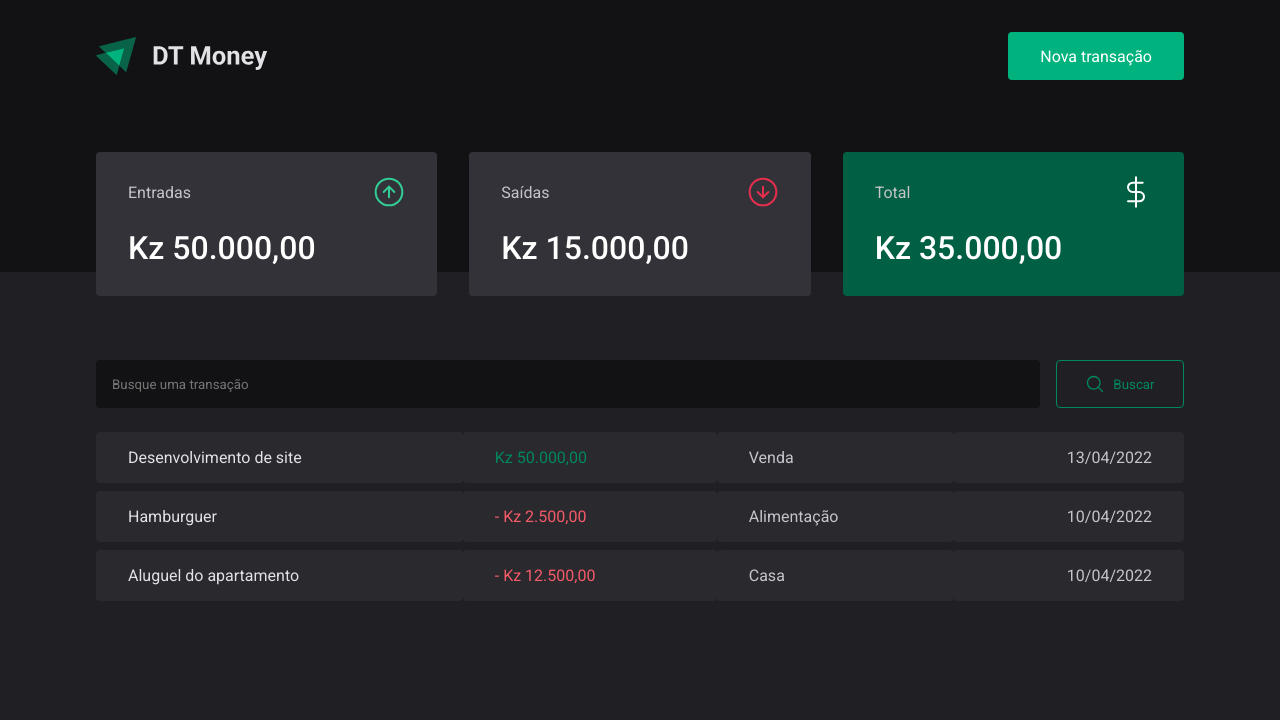
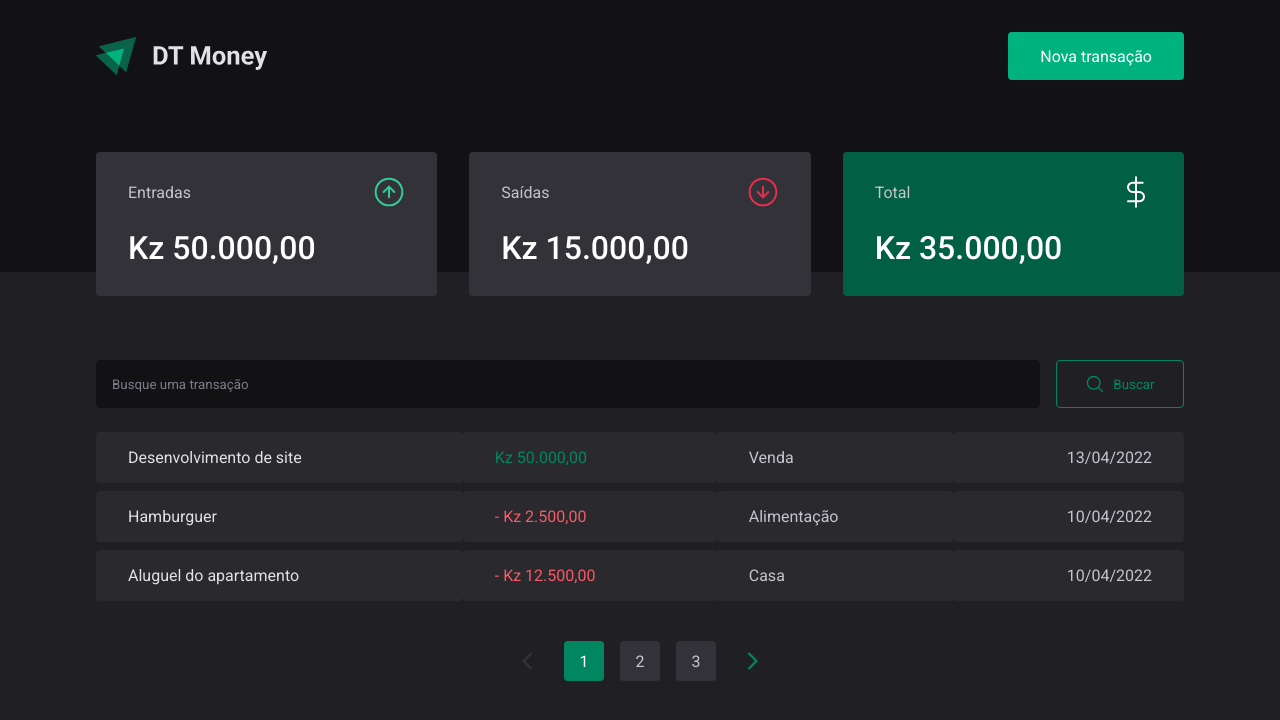
Before and after one commit to aristidesquetajr/dtmoney, a React (Vite) app: page / in a window 1280 px wide. Shown: the top 720 px of the page. Built offline with nearby package versions, Linux system fonts and the light colour scheme.

Commit message:
feat: added component of Pagination

```diff
--- a/src/components/Dashboard/index.tsx
+++ b/src/components/Dashboard/index.tsx
@@ -1,3 +1,4 @@
+import { Pagination } from '../Pagination'
 import { SearchBar } from '../SearchBar'
 import { Summary } from '../Summary'
 import { TransactionsTable } from '../TransactionsTable'
@@ -9,6 +10,7 @@ export function Dashboard() {
       <Summary />
       <SearchBar />
       <TransactionsTable />
+      <Pagination />
     </Cointainer>
   )
 }
--- /dev/null
+++ b/src/components/Pagination/index.tsx
@@ -0,0 +1,19 @@
+import { CaretLeft, CaretRight } from '@phosphor-icons/react'
+
+import { Container } from './styles'
+
+export function Pagination() {
+  return (
+    <Container>
+      <button>
+        <CaretLeft weight="bold" size="24" />
+      </button>
+      <button className="active">1</button>
+      <button>2</button>
+      <button>3</button>
+      <button>
+        <CaretRight weight="bold" size="24" />
+      </button>
+    </Container>
+  )
+}
--- /dev/null
+++ b/src/components/Pagination/styles.ts
@@ -0,0 +1,49 @@
+import { styled } from 'styled-components'
+
+export const Container = styled.nav`
+  margin-top: 2rem;
+  display: flex;
+  align-items: center;
+  justify-content: center;
+  gap: 1rem;
+
+  button {
+    flex: 0 0 2.5rem;
+    height: 2.5rem;
+    border: 0;
+    border-radius: 0.25rem;
+    background: var(--shape-3rd);
+    color: var(--text-base);
+    font-size: 1rem;
+
+    transition: filter 0.2s;
+
+    &:hover,
+    svg:hover {
+      filter: brightness(0.9);
+    }
+
+    svg {
+      vertical-align: middle;
+      transition: filter 0.2s;
+    }
+
+    &:first-child,
+    &:last-child {
+      background: transparent;
+    }
+
+    &.active {
+      background: var(--green);
+      color: var(--white);
+    }
+
+    &:first-child svg {
+      color: var(--shape-3rd);
+    }
+
+    &:last-child svg {
+      color: var(--green);
+    }
+  }
+`
--- a/src/components/SearchBar/styles.ts
+++ b/src/components/SearchBar/styles.ts
@@ -16,6 +16,10 @@ export const Container = styled.form`
 
     &:focus {
       outline: 1px solid var(--green);
+    }
+
+    &::placeholder {
+      color: var(--placeholder);
     }
   }
 
```
